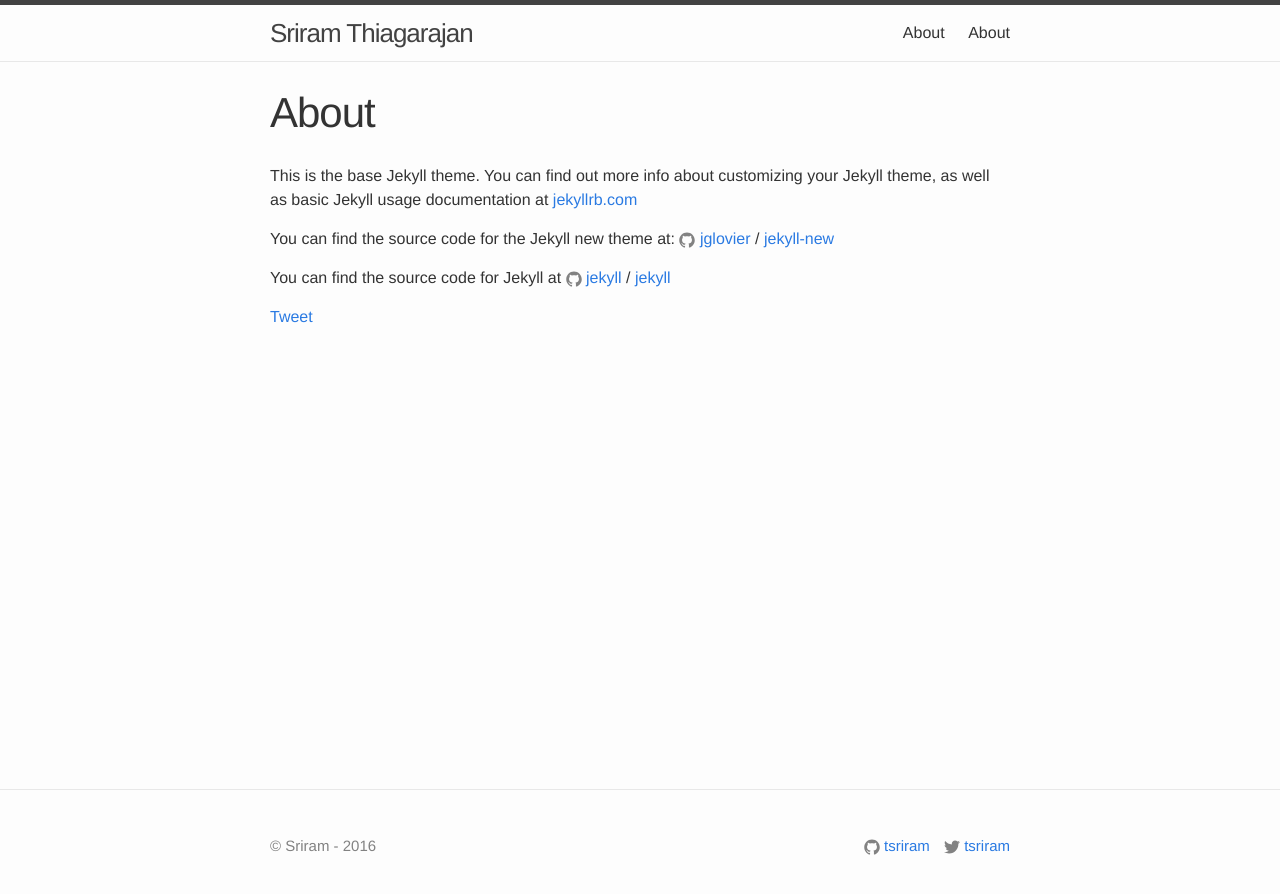
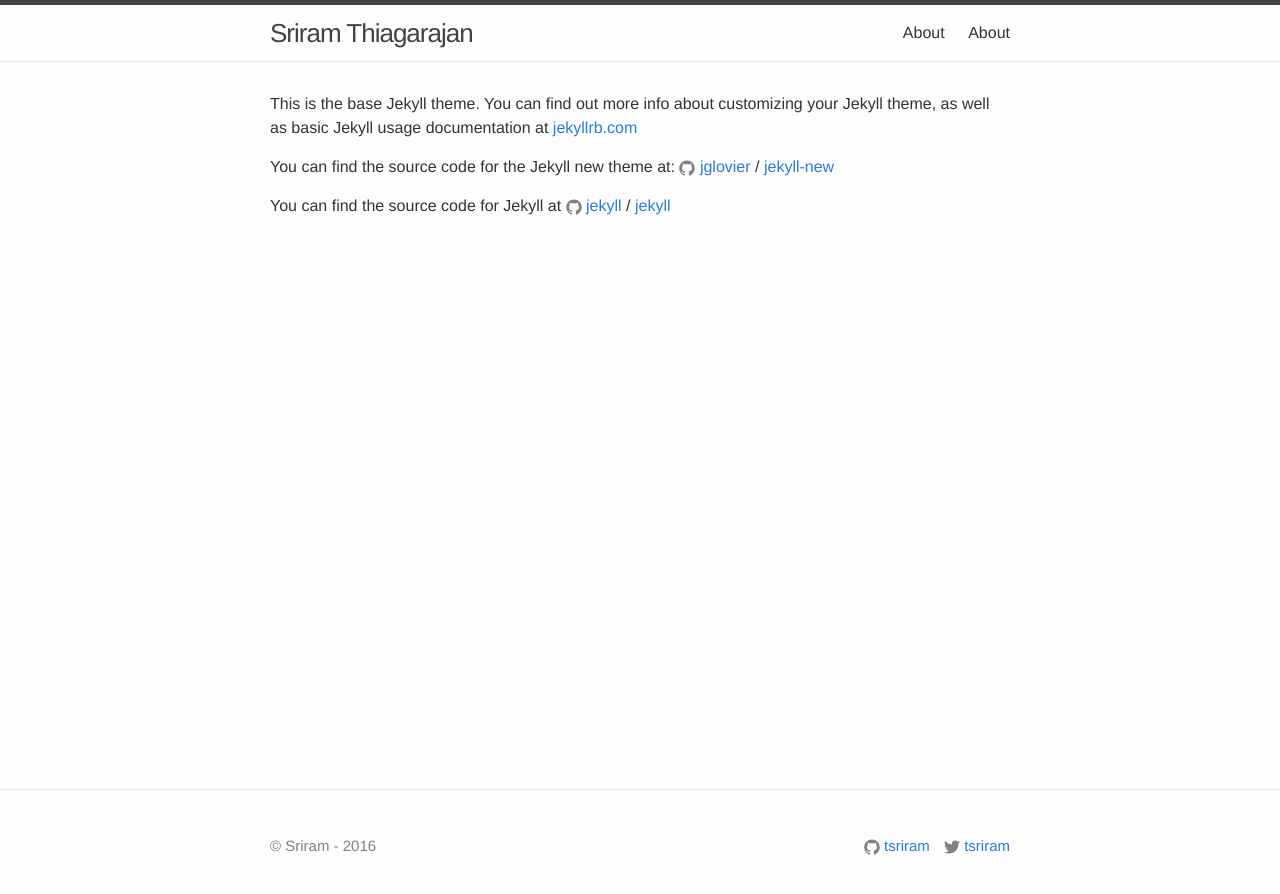
Before and after one commit to tsriram/tsriram.github.io, a Jekyll site: the page built from about.md, in a window 1280 px wide. Shown: the top 894 px of the page. Built offline with Jekyll 4.4.1, drawn with Linux system fonts in a browser that asks for light colours; comment, search, counter and statistics services are not loaded.

Commit message:
layout changes

```diff
--- a/_layouts/default.html
+++ b/_layouts/default.html
@@ -17,7 +17,6 @@
     </div>
 
     {% include footer.html %}
-    {% include twitter_js.html %}
     {% if site.env == "production" %}
       {% include ga.html %}
     {% endif %}
--- a/_layouts/page.html
+++ b/_layouts/page.html
@@ -3,13 +3,12 @@
 ---
 <article class="post">
 
-  <header class="post-header">
+  <!-- <header class="post-header">
     <h1 class="post-title">{{ page.title }}</h1>
-  </header>
+  </header> -->
 
   <div class="post-content">
     {{ content }}
-    {% include twitter_share.html %}
   </div>
 
 </article>
```
